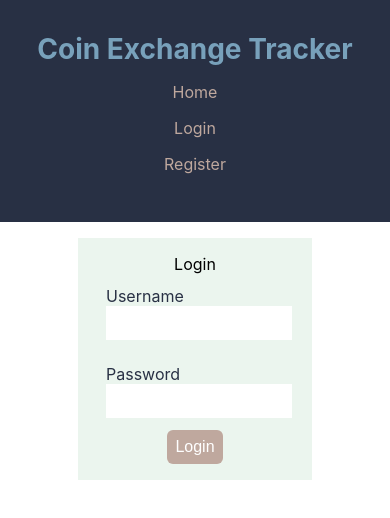
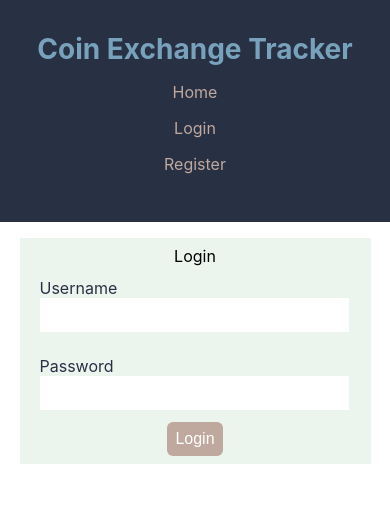
Before and after one commit to elijahbocz/exchange-tracker, a React (Create React App) app in the folder frontend/: page /login in a window 390 px wide. Shown: the top 518 px of the page. Built offline with nearby package versions, Linux system fonts and the light colour scheme.

Commit message:
login and registration mobile styling, change button color on home

```diff
--- a/frontend/src/components/Home.js
+++ b/frontend/src/components/Home.js
@@ -40,7 +40,7 @@ const StyledLink = styled(Link)`
   text-decoration: none;
 
   button {
-    background: #78a1bb;
+    background: #bfa89e;
     border: none;
     border-radius: 6px;
     color: #fff;
--- a/frontend/src/components/user/Login.js
+++ b/frontend/src/components/user/Login.js
@@ -12,6 +12,12 @@ const StyledLogin = styled.div`
   text-align: center;
   .error {
     color: red;
+  }
+
+  // up to 768px
+  @media screen and (max-width: 767.98px) {
+    padding: 0.5rem;
+    margin: 1rem 5%;
   }
 `;
 
@@ -41,7 +47,7 @@ const StyledInputGroup = styled.div`
   input {
     background: #fff;
     padding: 0.5rem 0 0.5rem 0.5rem;
-    width: 100%;
+    width: 97%;
   }
 `;
 
--- a/frontend/src/components/user/Register.js
+++ b/frontend/src/components/user/Register.js
@@ -12,6 +12,12 @@ const StyledRegistration = styled.div`
   text-align: center;
   .error {
     color: red;
+  }
+
+  // up to 768px
+  @media screen and (max-width: 767.98px) {
+    padding: 0.5rem;
+    margin: 1rem 5%;
   }
 `;
 
@@ -41,7 +47,7 @@ const StyledInputGroup = styled.div`
   input {
     background: #fff;
     padding: 0.5rem 0 0.5rem 0.5rem;
-    width: 100%;
+    width: 97%;
   }
 `;
 
--- a/frontend/src/components/user/SuccessfulRegistration.js
+++ b/frontend/src/components/user/SuccessfulRegistration.js
@@ -12,6 +12,11 @@ const StyledLogin = styled.div`
   text-align: center;
   .error {
     color: red;
+  }
+  // up to 768px
+  @media screen and (max-width: 767.98px) {
+    padding: 0.5rem;
+    margin: 1rem 5%;
   }
 `;
 
@@ -41,7 +46,7 @@ const StyledInputGroup = styled.div`
   input {
     background: #fff;
     padding: 0.5rem 0 0.5rem 0.5rem;
-    width: 100%;
+    width: 97%;
   }
 `;
 
```
